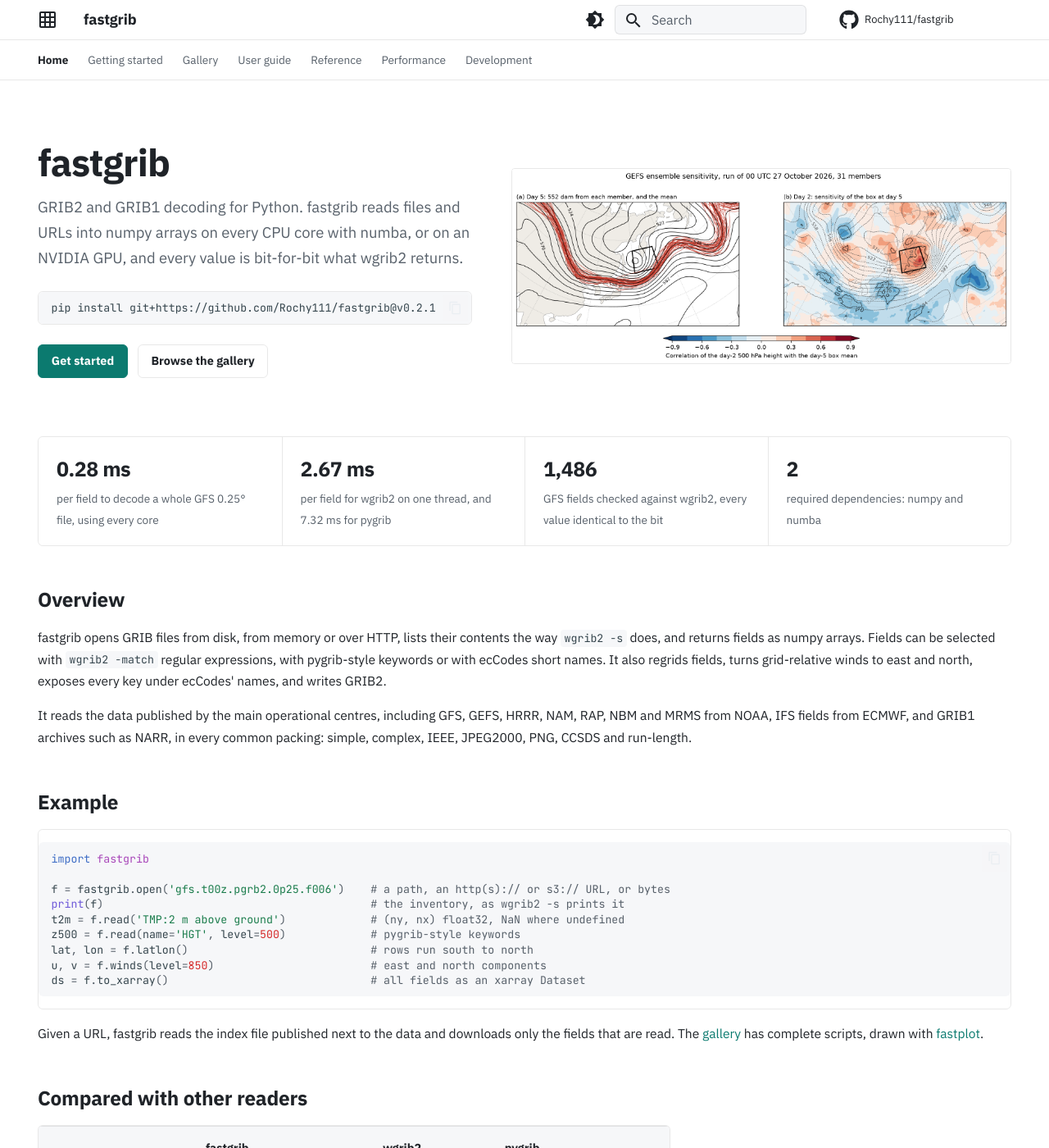
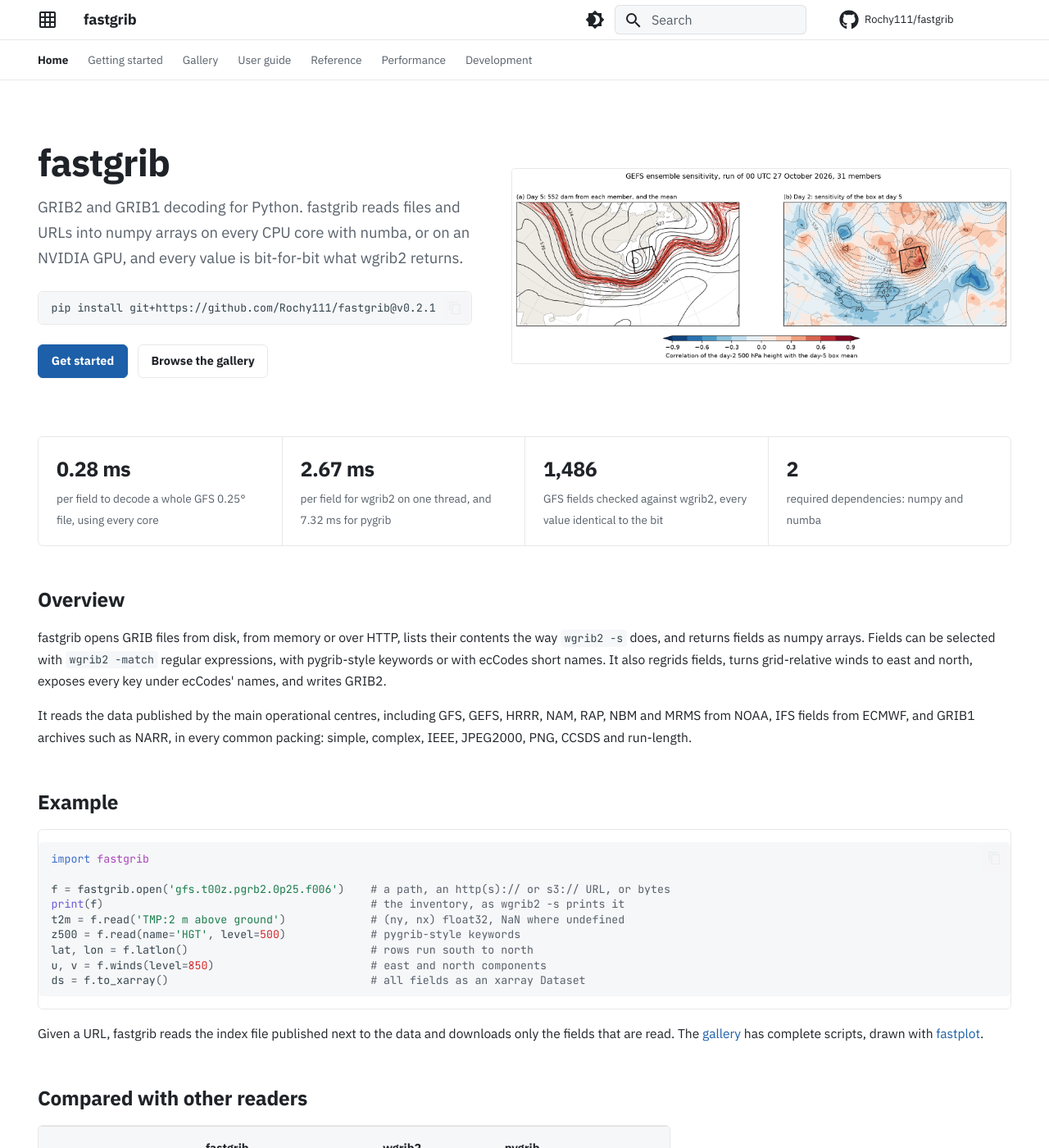
Before and after one commit to Rochy111/fastgrib, an MkDocs documentation site: the page built from docs/index.md, in a window 1280 px wide and 1400 px high. Shown: the whole window at 82% size. Built offline with MkDocs 1.6.1 and Material for MkDocs 9.7.7, drawn with Linux system fonts in a browser that asks for light colours; comment, search, counter and statistics services are not loaded.

Commit message:
Docs: fastplot's blue accent, so the two sites match [skip ci]
Co-Authored-By: Claude Opus 5.5 <noreply@anthropic.com>

```diff
--- a/docs/stylesheets/extra.css
+++ b/docs/stylesheets/extra.css
@@ -1,8 +1,8 @@
 /* fastgrib docs: a quiet, neutral theme with one accent colour. */
 
 :root {
-  --accent: #0b7a6f;
-  --accent-soft: rgba(11, 122, 111, 0.08);
+  --accent: #1d5fa8;
+  --accent-soft: rgba(29, 95, 168, 0.08);
   --line: rgba(0, 0, 0, 0.09);
   --surface: #f6f7f9;
   --radius: 6px;
@@ -30,8 +30,8 @@
 }
 
 [data-md-color-scheme="slate"] {
-  --accent: #4fc1b0;
-  --accent-soft: rgba(79, 193, 176, 0.1);
+  --accent: #6aa6ec;
+  --accent-soft: rgba(106, 166, 236, 0.1);
   --line: rgba(255, 255, 255, 0.09);
   --surface: #161b22;
   --md-hue: 215;
```
